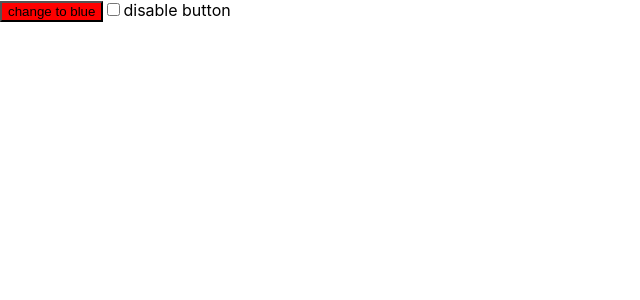
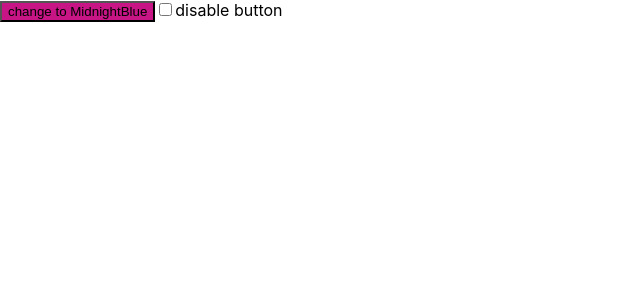
Before and after one commit to Unosquare-CoE-JavaScript/alvaro-martinez, a React (Create React App) app in the folder testing-react/color-button/: page / in a window 1280 px wide. Shown: the top 300 px of the page, without its empty margins (0-640 px from the left). Built offline with nearby package versions, Linux system fonts and the light colour scheme.

Commit message:
quiz-3: update colors

```diff
--- a/testing-react/color-button/src/App.js
+++ b/testing-react/color-button/src/App.js
@@ -6,10 +6,11 @@ export function replaceCamelWithSpaces(colorName) {
 }
 
 function App() {
-  const [buttonColor, setButtonColor] = useState("red");
+  const [buttonColor, setButtonColor] = useState("MediumVioletRed");
   const [disabled, setDisabled] = useState(false);
 
-  const newButtonColor = buttonColor === "red" ? "blue" : "red";
+  const newButtonColor =
+    buttonColor === "MediumVioletRed" ? "MidnightBlue" : "MediumVioletRed";
 
   return (
     <div className="">
```
Also changed, not shown: 1 other file (tests, documents, lock files or other folders).
